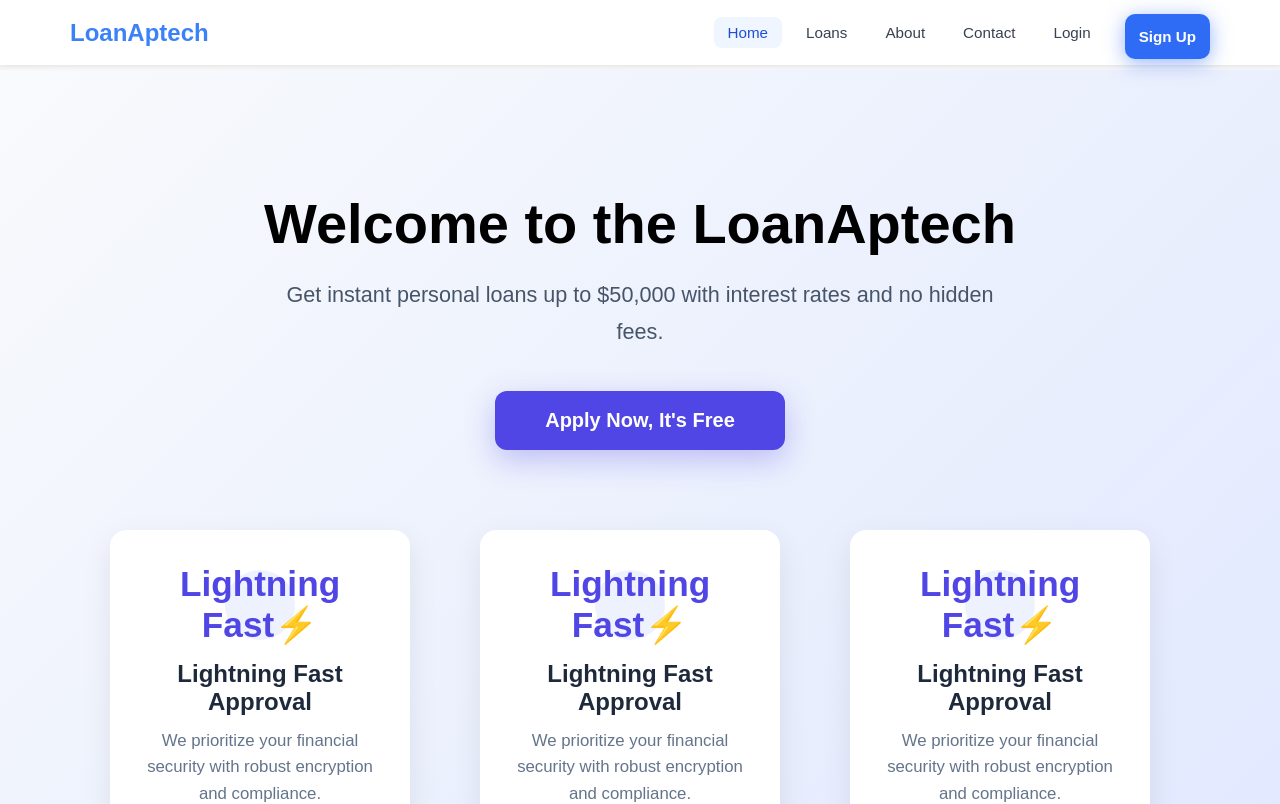
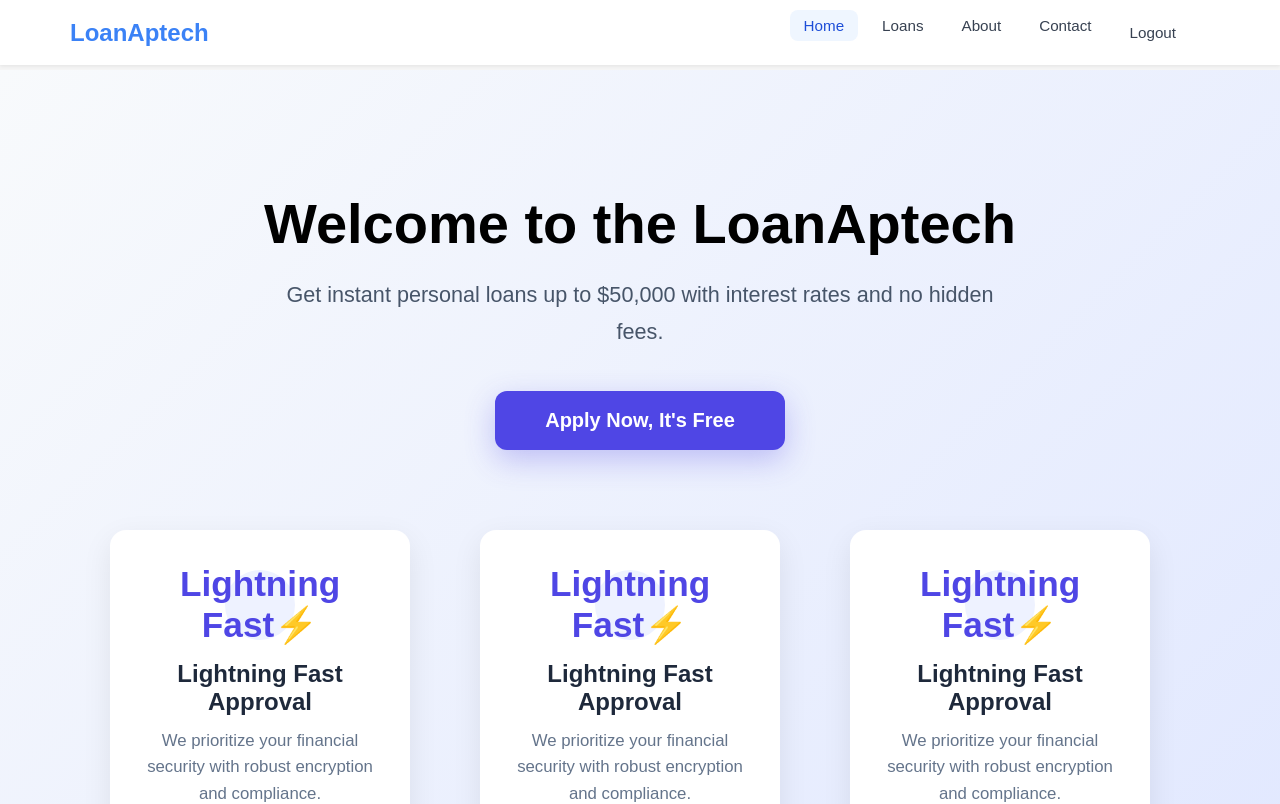
Before and after one commit to derin-maker/loan-aptech, a React (Vite) app: page / in a window 1280 px wide. Shown: the top 804 px of the page. Built offline with nearby package versions, Linux system fonts and the light colour scheme; sample sign-in values are in the browser's storage.

Commit message:
navbar login disappear

```diff
--- a/src/components/Apply.jsx
+++ b/src/components/Apply.jsx
@@ -32,13 +32,13 @@ const Apply = () => {
       setLoading(true);
       setError("");
 
-      const userResponse = await fetch("http://localhost:5000/api/loans/apply", {
+      const userResponse = await fetch("https://loan-aptech.onrender.com/api/auth/user", {
         credentials: "include",
       });
 
 
       const loansResponse = await fetch(
-        "http://localhost:5000/api/loans/my-loans",
+        "https://loan-aptech.onrender.com/api/loans/my-loans",
         {
           credentials: "include",
         },
@@ -76,7 +76,7 @@ const Apply = () => {
     setLoading(true);
 
     try {
-      const response = await fetch("http://localhost:5000/api/loans/apply", {
+      const response = await fetch("https://loan-aptech.onrender.com/api/loans/apply", {
         method: "POST",
         headers: {
           "Content-Type": "application/json", // ✅ fix 4: was "Application/json"
--- a/src/components/Dashboard.jsx
+++ b/src/components/Dashboard.jsx
@@ -64,7 +64,6 @@ const Dashboard = () => {
         }
       } catch (_) {}
     } catch (err) {
-      console.error(err);
       navigate("/login");
     } finally {
       setLoading(false);
--- a/src/components/Login.jsx
+++ b/src/components/Login.jsx
@@ -26,8 +26,6 @@ const Login = () => {
       return;
     }
     setLoading(true);
-
-    console.log("API URL:", import.meta.env.VITE_API_URL);
 
     try {
       const response = await fetch(
--- a/src/components/NavBar.css
+++ b/src/components/NavBar.css
@@ -72,6 +72,17 @@
   transition: background-color 0.3s;
 }
 
+.nav-logout-btn {
+  background-color: transparent;
+  color: #374151;
+  border: none;
+  cursor: pointer;
+  font-size: 0.95rem;
+  padding: 7px 14px;
+  border-radius: 8px;
+  transition: background-color 0.2s, color 0.2s;
+}
+
 .btn-signup:hover {
   background-color: #2563eb !important;
 }
--- a/src/components/NavBar.jsx
+++ b/src/components/NavBar.jsx
@@ -1,8 +1,24 @@
-import React from "react";
-import { NavLink } from "react-router-dom";
+import React, { useState, useEffect } from "react";
+import { NavLink, useNavigate, useLocation } from "react-router-dom";
 import "./NavBar.css";
 
 export default function NavBar() {
+  const [user, setUser] = useState(null);
+  const navigate = useNavigate();
+  const location = useLocation();
+
+  useEffect(() => {
+    // Re-check localStorage on every route change
+    const stored = localStorage.getItem("user");
+    setUser(stored ? JSON.parse(stored) : null);
+  }, [location]); // 👈 runs every time the page changes
+
+  const handleLogout = () => {
+    localStorage.removeItem("user");
+    setUser(null);
+    navigate("/");
+  };
+
   return (
     <nav className="navbar">
       <div className="navbar-container">
@@ -14,10 +30,22 @@ export default function NavBar() {
           <li><NavLink to="/loans" className={({ isActive }) => isActive ? "active" : ""}>Loans</NavLink></li>
           <li><NavLink to="/about" className={({ isActive }) => isActive ? "active" : ""}>About</NavLink></li>
           <li><NavLink to="/contact" className={({ isActive }) => isActive ? "active" : ""}>Contact</NavLink></li>
-          <li><NavLink to="/login" className={({ isActive }) => isActive ? "active" : ""}>Login</NavLink></li>
+
+          {/* 👇 Toggle between Login and Logout */}
+          {user ? (
+            <li>
+              <button onClick={handleLogout} className="nav-logout-btn">Logout</button>
+            </li>
+          ) : (
+            <li>
+              <NavLink to="/login" className={({ isActive }) => isActive ? "active" : ""}>Login</NavLink>
+            </li>
+          )}
         </ul>
+
         <div className="navbar-cta">
-          <NavLink to="/signup" className="btn-signup">Sign Up</NavLink>
+          {/* 👇 Hide Sign Up when logged in */}
+          {!user && <NavLink to="/signup" className="btn-signup">Sign Up</NavLink>}
         </div>
       </div>
     </nav>
```
